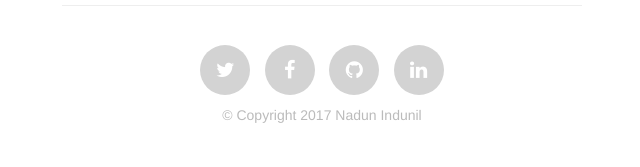
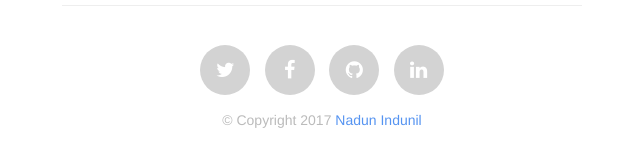
Before and after one commit to nadunindunil/tech, a Jekyll site: the page built from _posts/2016-11-10-Introduction to Docker.markdown, in a window 1280 px wide and 900 px high, scrolled down 2721 px. Shown: the part 649-816 px from the top of the window, without its empty margins (318-958 px from the left). Built offline with Jekyll 4.4.1, drawn with Linux system fonts in a browser that asks for light colours; nearby versions of some CDN libraries; comment, search, counter and statistics services are not loaded.

Commit message:
changes were done in SEO

```diff
--- a/_config.yml
+++ b/_config.yml
@@ -7,7 +7,7 @@ aboutPage: true
 markdown: kramdown
 highlighter: rouge
 
-gems: [jekyll-paginate,jemoji,jekyll-seo-tag]
+gems: [jekyll-paginate,jemoji,jekyll-seo-tag,jekyll-sitemap]
 paginate: 20
 baseurl: /tech
 domain_name: 'http://nadunsblog.com'
@@ -18,7 +18,7 @@ disqus_shortname: 'nadunsblog'
 # Details for the RSS feed generator
 url:            'http://your-blog-url.example.com'
 
-author:         'Nadun Indunil'
+author:         Nadun Indunil
 authorTwitter:  'nadmatrix'
 twitter_username: 'nadmatrix'
 facebook_username: 'nadun.indunil'
--- a/_includes/footer.html
+++ b/_includes/footer.html
@@ -33,7 +33,7 @@
                     </li>
                     {% endif %}
                 </ul>
-                <p style="padding-top:10px" class="small">© Copyright {{ site.time | date: '%Y' }} {{ site.author }}</p>
+                <p style="padding-top:15px" class="small">© Copyright {{ site.time | date: '%Y' }} <a href="http://nadunindunil.github.io">{{ site.author }}</a></p>
             </div>
         </div>
     </div>
--- a/_layouts/default.html
+++ b/_layouts/default.html
@@ -4,7 +4,71 @@
   <meta charset="utf-8">
   <meta http-equiv="X-UA-Compatible" content="IE=edge,chrome=1">
   <meta name="viewport" content="width=device-width, initial-scale=1">
+  <meta name="description" content="{% if page.description %}{{ page.description }}{% else %}{{ site.description }}{% endif %}">
+  <meta name="author" content="Nadun Indunil">
+
   {% seo %}
+
+  <!-- facebook Open Graph Metadatas -->
+    <meta content="1677947475832478" property="fb:app_id">
+    <meta content="{{ site.name }}" property="og:site_name">
+    {% if page.title %}
+      <meta content="{{ page.title }}" property="og:title">
+    {% else %}
+      <meta content="{{ site.name }}" property="og:title">
+    {% endif %}
+    {% if page.title %}
+      <meta content="article" property="og:type">
+    {% else %}
+      <meta content="website" property="og:type">
+    {% endif %}
+    {% if page.description %}
+      <meta content="{{ page.description }}" property="og:description">
+    {% else %}
+      <meta content="{{ site.description }}" property="og:description">
+    {% endif %}
+    {% if page.url %}
+      <meta content="{{ site.url }}{{ page.url }}" property="og:url">
+    {% endif %}
+    {% if page.date %}
+      <meta content="{{ page.date | date_to_xmlschema }}" property="article:published_time">
+      <meta content="{{ site.url }}/about/" property="article:author">
+    {% endif %}
+    {% if page.header-img %}
+      <meta content="{{ site.url }}/{{ page.header-img }}" property="og:image">
+    {% endif %}
+    {% if page.categories %}
+      {% for category in page.categories limit:1 %}
+      <meta content="{{ category }}" property="article:section">
+      {% endfor %}
+    {% endif %}
+    {% if page.tags %}
+      {% for tag in page.tags %}
+      <meta content="{{ tag }}" property="article:tag">
+      {% endfor %}
+    {% endif %}
+
+
+    <!-- Twitter cards metadatas -->
+    <meta name="twitter:card" content="summary">
+    <meta name="twitter:site" content="@nadmatrix">
+    <meta name="twitter:creator" content="@nadmatrix">
+    {% if page.title %}
+      <meta name="twitter:title" content="{{ page.title }}">
+    {% else %}
+      <meta name="twitter:title" content="{{ site.title }}">
+    {% endif %}
+    {% if page.url %}
+      <meta name="twitter:url" content="{{ site.url }}{{ page.url }}">
+    {% endif %}
+    {% if page.description %}
+      <meta name="twitter:description" content="{{ page.description }}">
+    {% else %}
+      <meta name="twitter:description" content="{{ site.description }}">
+    {% endif %}
+    {% if page.header-img %}
+      <meta name="twitter:image:src" content="{{ site.url }}/{{ page.header-img }}">
+    {% endif %}
 
   <title>{{ site.name }}{% if page.title %} - {{ page.title }}{% endif %}</title>
   <link rel="shortcut icon" href="{{ site.baseurl }}/assets/images/favicon.ico">
--- a/_layouts/post.html
+++ b/_layouts/post.html
@@ -23,7 +23,7 @@ archive: true
 </div>
 
 <footer id="post-meta" class="clearfix">
-    <a href="http://twitter.com/{{ site.authorTwitter }}">
+    <a href="https://github.com/{{ site.github_username }}">
         <img class="avatar" src="{{ site.baseurl }}/assets/images/nadun.jpg">
         <div>
             <span class="dark">{{ site.author }}</span>
--- a/_posts/2016-11-10-Introduction to Docker.markdown
+++ b/_posts/2016-11-10-Introduction to Docker.markdown
@@ -2,7 +2,8 @@
 layout: post
 title: Docker
 description: Introduction to Docker
-img: docker.png
+author: Nadun Indunil
+header-img: assets/images/docker.png
 ---
 
 At the beginning when people host applications they used separate servers for each application. But using a whole machine for just one application was a waste of machine’s resources. Also the cost people spent on the server was considered as a waste, because single application could use at most a half of a machine resource.
--- a/_posts/2017-01-22-Github.markdown
+++ b/_posts/2017-01-22-Github.markdown
@@ -2,6 +2,8 @@
 layout: post
 title: Going Open Source with Github
 description: How to prepare a open source repo in Github
+author: Nadun Indunil
+header-img: assets/images/git.png
 ---
 
 Open source softwares means an free softwares that anyone can use for the development or for business. These are published under open source licences so other developers can read and use those softwares for their projects as well.
--- /dev/null
+++ b/robots.txt
@@ -0,0 +1,5 @@
+# www.robotstxt.org/
+# www.google.com/support/webmasters/bin/answer.py?hl=en&answer=156449
+
+User-agent: *
+Sitemap: http://nadunindunil.github.io/tech/sitemap.xml
```
Also changed, not shown: assets/images/docker.png (added), assets/images/git.png (added).
